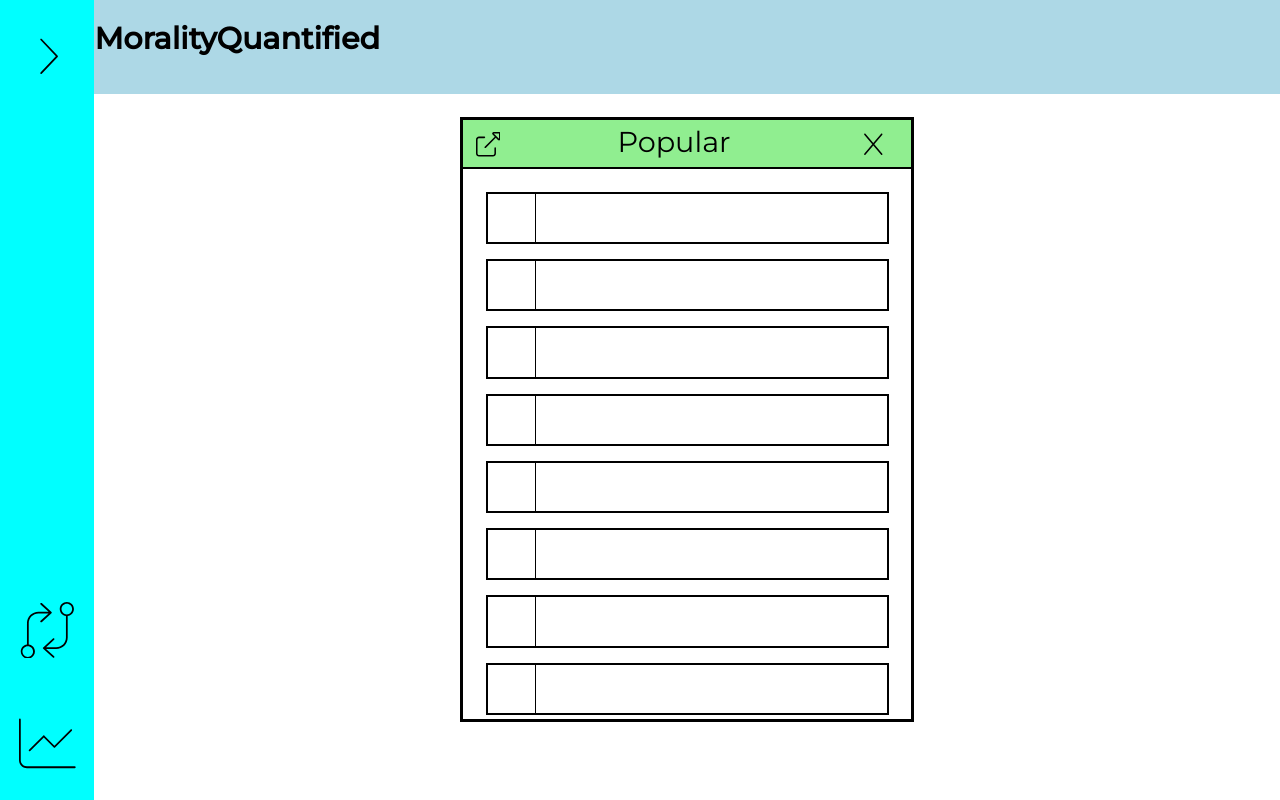
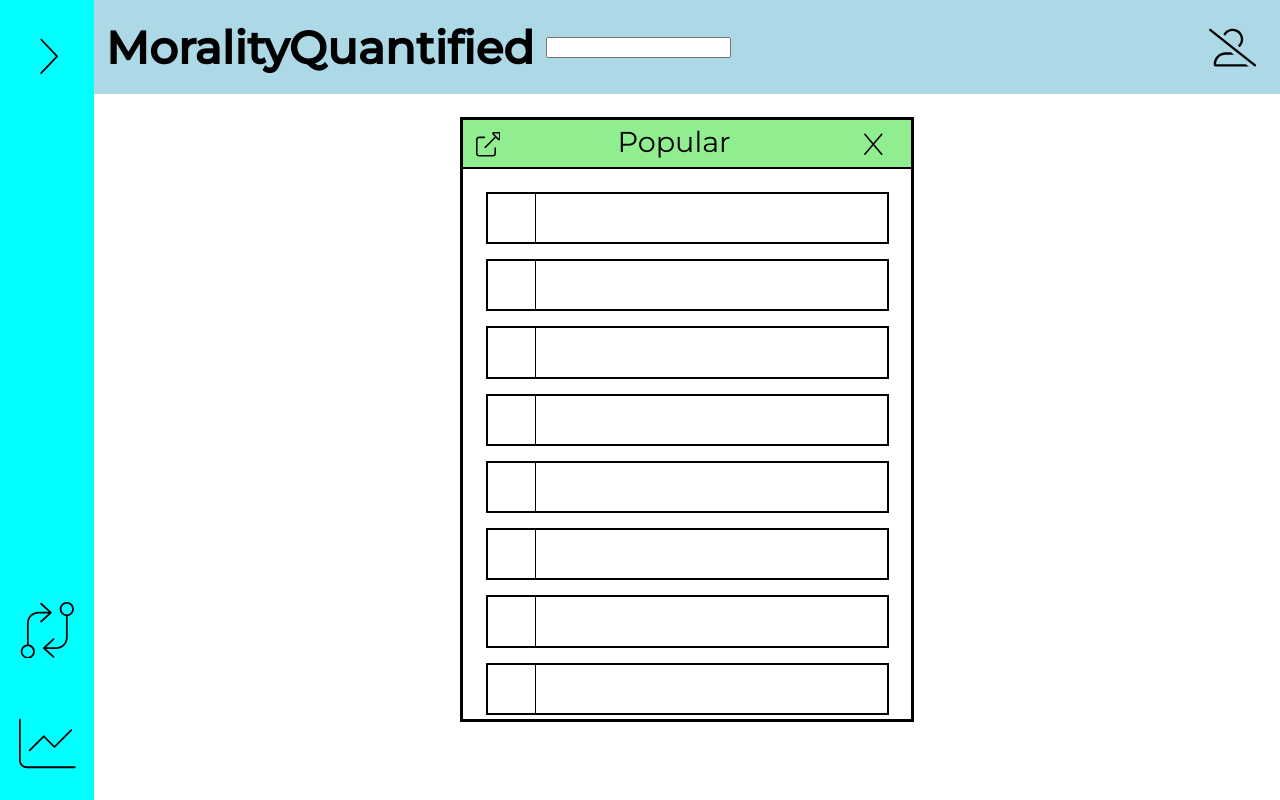
Before and after one commit to politicallyCorrectName/MQ, a plain HTML site: page index.html in a window 1280 px wide. Drawn offline with Linux system fonts and the light colour scheme.

Commit message:
transfer to laptop

```diff
--- a/index.html
+++ b/index.html
@@ -20,7 +20,12 @@
     <body>
         <header>
             <h1>MoralityQuantified</h1>
-
+            <div id="search-bar">
+                <div id="--search-bar-icon"></div>
+                <input id="--search-bar-input"></input>
+            </div>
+            <div id="account-icon" class="svg-container"><svg xmlns="http://www.w3.org/2000/svg" viewBox="0 0 640 512"><!--! Font Awesome Pro 6.0.0 by @fontawesome - https://fontawesome.com License - https://fontawesome.com/license (Commercial License) Copyright 2022 Fonticons, Inc. --><path d="M320 32c61.76 0 112 50.24 112 112c0 34.85-16.33 65.64-41.37 86.2l25.62 20.22c29.12-26.35 47.75-64.06 47.75-106.4c0-79.53-64.47-143.1-143.1-143.1c-54.45 0-101.3 30.58-125.7 75.16l25.4 20.05C237.9 57.95 275.8 32 320 32zM96 480c0-70.58 57.42-128 128-128h114.3L297.8 320l-73.78 .0006c-88.36 0-160 71.63-160 159.1C63.1 497.7 78.33 512 95.1 512h444.1l-40.53-32H96zM633.9 483.4l-608-480c-6.938-5.453-17-4.25-22.48 2.641c-5.469 6.938-4.281 17 2.641 22.48l608 480C617 510.9 620.5 512 623.1 512c4.734 0 9.422-2.094 12.58-6.078C642 498.1 640.8 488.9 633.9 483.4z"/></svg>
+            </div>
         </header>
         <div id="sidebar">
             <div class="--sidebar-clickable">
--- a/resources/css/style1.css
+++ b/resources/css/style1.css
@@ -23,7 +23,21 @@ body{
 header{
     grid-area: 1 / 2 / 2 / -1;
     background-color: var(--bgc-two);
+    display: flex;
+    align-items: center;
 
+}
+h1{
+    font-size: 3rem;
+    max-height: 80%;
+    margin: auto;
+}
+#search-bar{
+    width: 50vw;
+}
+#account-icon{
+    height: 100%;
+    aspect-ratio: 1 / 1;
 }
 #sidebar{
     z-index: 1;
@@ -64,9 +78,7 @@ svg{
     height: 50%;
     aspect-ratio: 1 / 1;
 }
-.two-one{
-    aspect-ratio: 2 / 1 !important;
-}
+
 main{
     grid-area: 2 / 2 / -1 / -1;
     overflow-y: scroll;
```
